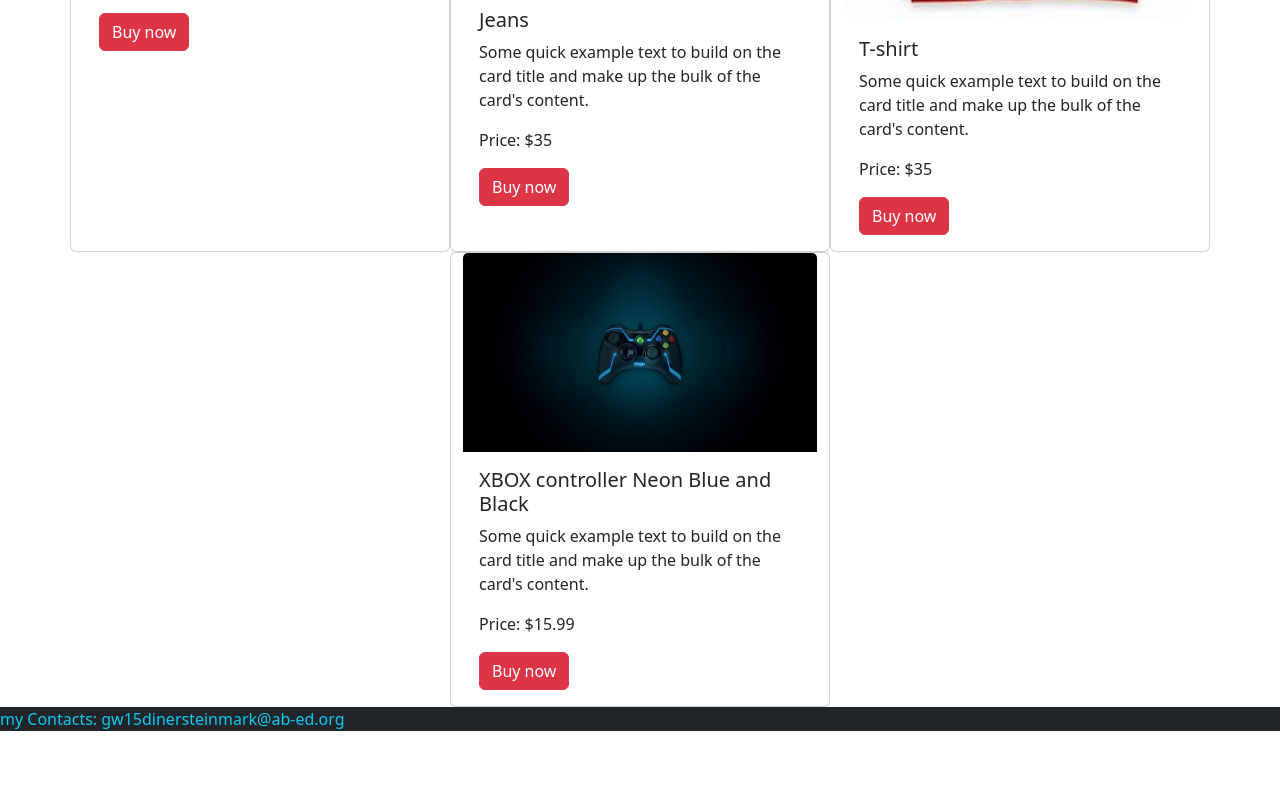
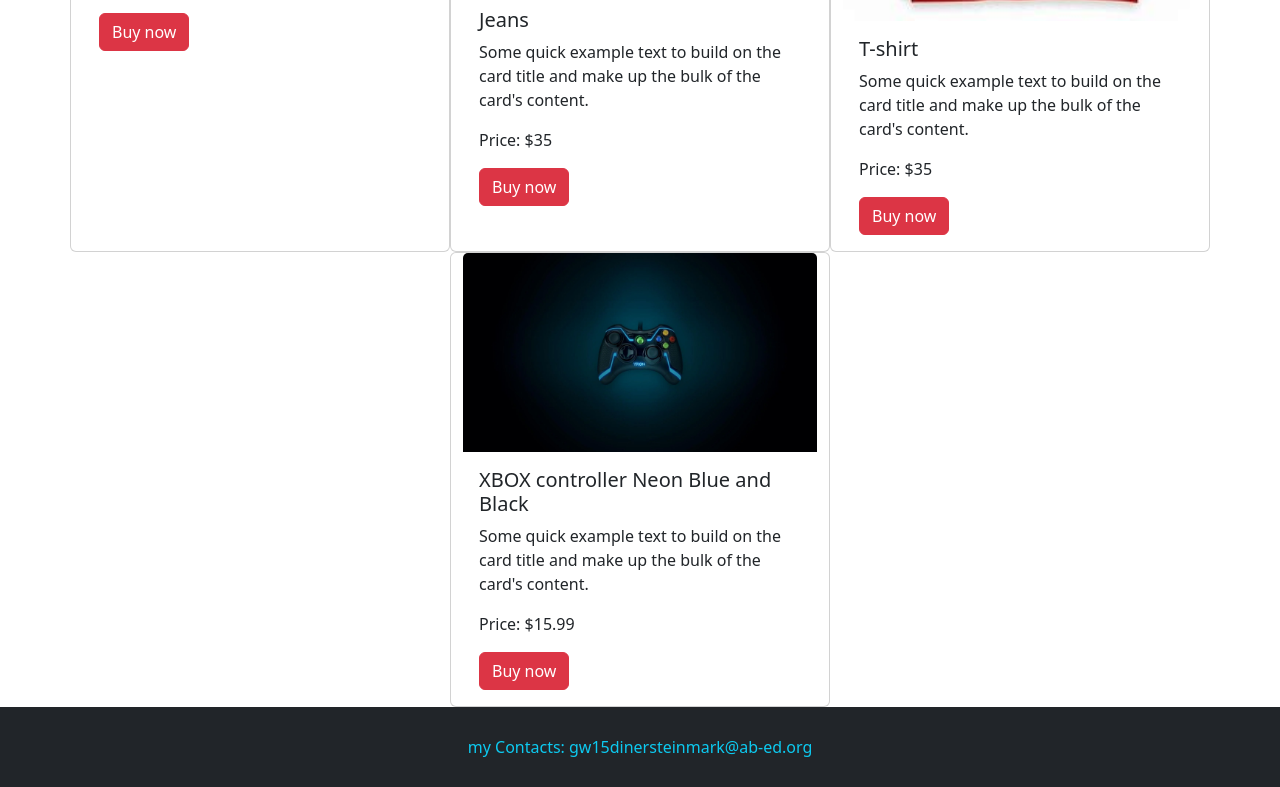
Before and after one commit to Markdin12/Online-store, a plain HTML site: page index.html in a window 1280 px wide. Shown: the part 858-1645 px from the top of the page. Before the commit the page ends 1589 px from the top, so only its background shows below. Drawn offline with nearby package versions, Linux system fonts and the light colour scheme.

Commit message:
added style.css

```diff
--- /dev/null
+++ b/css/style.css
@@ -0,0 +1,3 @@
+.footer {
+    min-height: 80px;
+}
--- a/index.html
+++ b/index.html
@@ -6,6 +6,7 @@
   <meta name="viewport" content="width=device-width, initial-scale=1.0">
   <link href="https://cdn.jsdelivr.net/npm/bootstrap@5.3.2/dist/css/bootstrap.min.css" rel="stylesheet"
     integrity="sha384-T3c6CoIi6uLrA9TneNEoa7RxnatzjcDSCmG1MXxSR1GAsXEV/Dwwykc2MPK8M2HN" crossorigin="anonymous">
+    <link rel="stylesheet" href="./css/style.css">
   <script src="https://cdn.jsdelivr.net/npm/bootstrap@5.3.2/dist/js/bootstrap.bundle.min.js"
     integrity="sha384-C6RzsynM9kWDrMNeT87bh95OGNyZPhcTNXj1NW7RuBCsyN/o0jlpcV8Qyq46cDfL"
     crossorigin="anonymous"></script>
@@ -180,9 +181,8 @@
       </div>
     </div>
   </div>
-  <footer class="footer bg-dark text-info">
+  <footer class="footer bg-dark text-info d-flex justify-content-center align-items-center ">
     <span>my Contacts: gw15dinersteinmark@ab-ed.org</span>
-
   </footer>
 </body>
 
```
